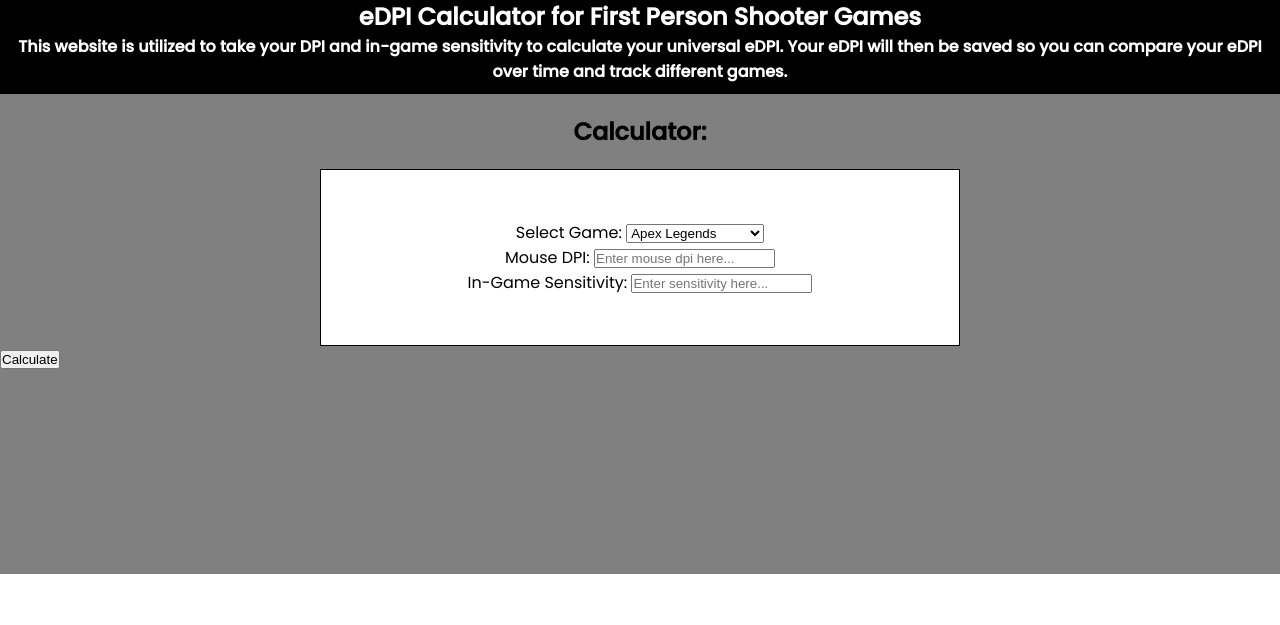
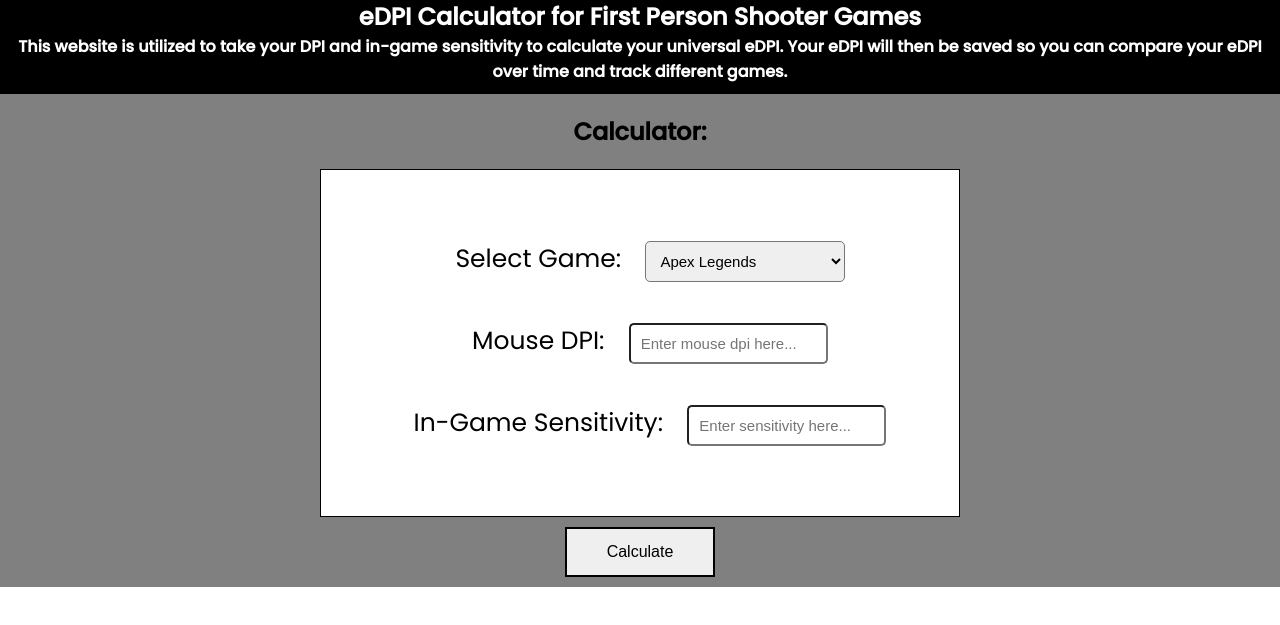
Before and after one commit to ethanherrera/eDPI-Calculator, a plain HTML site: page index.html in a window 1280 px wide. Shown: the part 93-718 px from the top of the page. Drawn offline with Linux system fonts and the light colour scheme.

Commit message:
Calculator is neatened up

```diff
--- a/index.html
+++ b/index.html
@@ -39,7 +39,7 @@
                                 <h2>Calculator:</h2>
                                 <form action="submission.html" method="POST" class="dpi-calc">
                                         <div class="input-fields">
-                                                <div class="game-select, input">
+                                                <div class="game-select">
                                                         <label for="game-select">Select Game:</label>
                                                         <select id="game" name="game">
                                                                 <option value="Apex Legends">Apex Legends</option>
@@ -53,12 +53,12 @@
                                                                 <option value="Valorant">Valorant</option>
                                                         </select>
                                                 </div>
-                                                <div class="dpi-select, input">
+                                                <div class="dpi-select">
                                                         <label for="dpi">Mouse DPI:</label>
                                                         <input type="number" name="dpi" id="dpi" value placeholder="Enter mouse dpi here..." min="1">
                                                 </div>
 
-                                                <div class="sens-select, input">
+                                                <div class="sens-select">
                                                         <label for="sens">In-Game Sensitivity:</label>
                                                         <input type="number" name="sens" id="sens" value placeholder="Enter sensitivity here..." min=".00000001">
                                                 </div>
--- a/style.css
+++ b/style.css
@@ -101,6 +101,7 @@ h2{
         min-height: 60vh;
         display: flex;
         flex-direction: column;
+        text-align:center;
 }
 
 .input-fields{
@@ -118,13 +119,37 @@ h2{
 
 .game-select{
         flex: 1;
+        margin:20px;
 }
 
 .dpi-select{
         flex: 1;
+        margin:20px;
 }
 
 .sens-select{
         flex: 1;
+        margin:20px;
+}
 
+.input-fields input, .input-fields select{
+        border-radius: 5px;
+        width: 40%;
+        padding: 10px;
+        font-size:15px
 }
+
+label{
+        margin:20px;
+        font-size: 25px;
+}
+
+.calculate{
+        border: 2px solid black;
+        width: 150px;
+        height: 50px;
+        cursor: pointer;
+        font-size:16px;
+        justify-content: center;
+        margin: 10px;
+}
```
